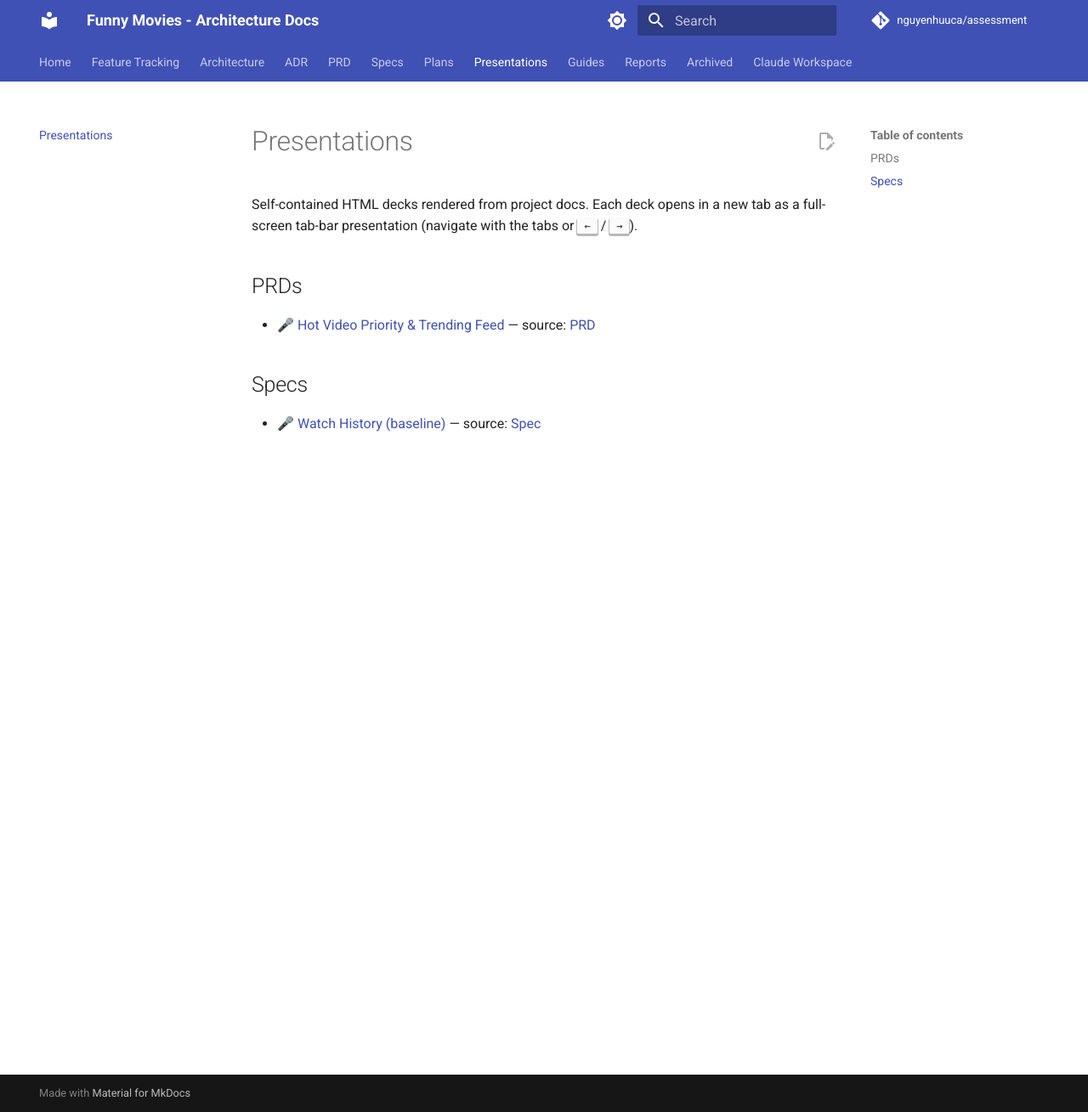
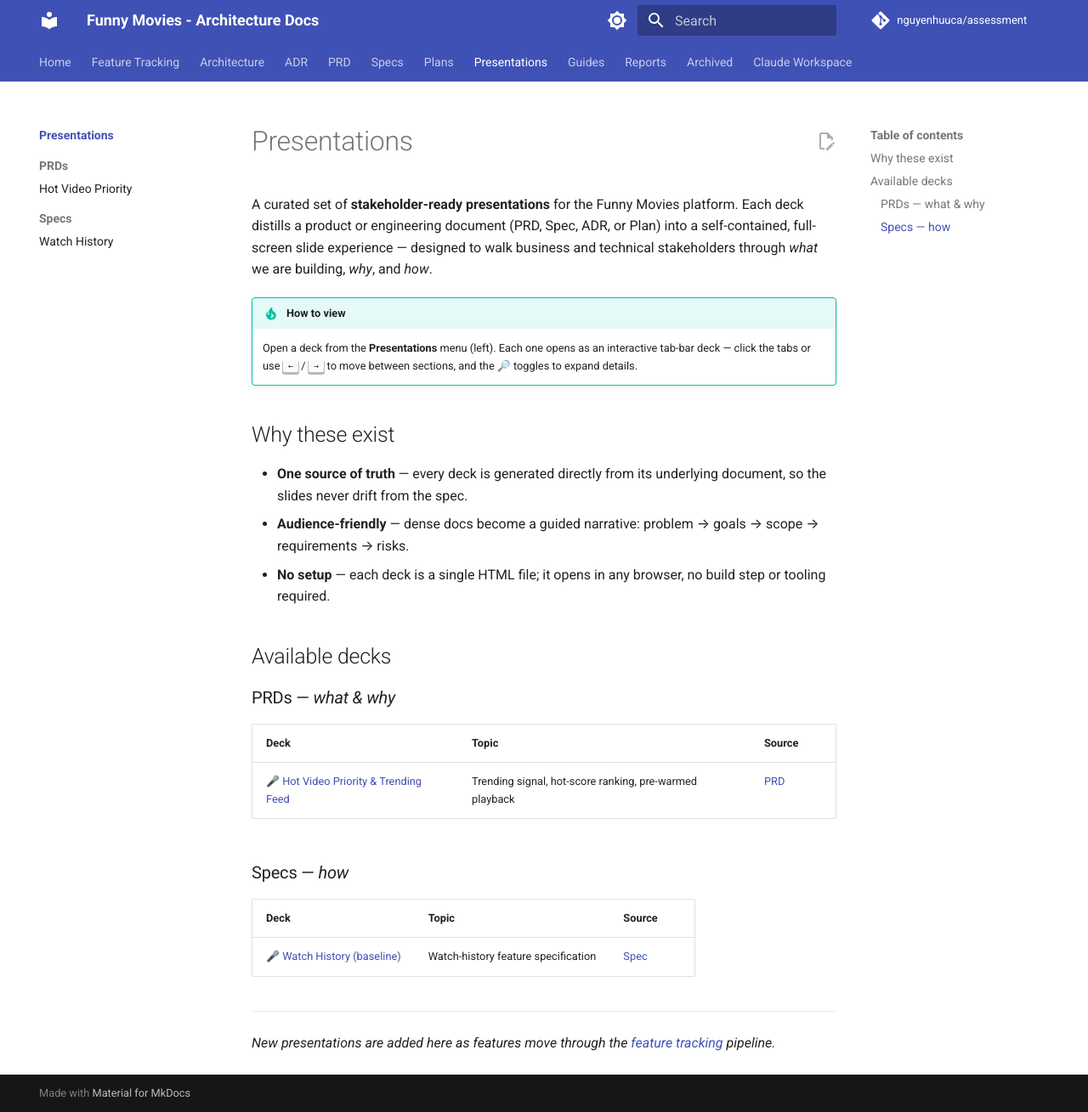
Before and after one commit to nguyenhuuca/assessment, an MkDocs documentation site: the page built from docs/presentations/index.md, in a window 1280 px wide and 1309 px high. Shown: the whole window at 85% size. Built offline with MkDocs 1.6.1 and Material for MkDocs 9.7.7, drawn with Linux system fonts in a browser that asks for light colours; comment, search, counter and statistics services are not loaded.

Commit message:
docs(presentation): restore submenu nav + stakeholder index landing
- Restore PRDs/Specs submenus pointing directly to .html decks
- Add presentations/index.md as section landing (general stakeholder overview)
- Enable navigation.indexes so clicking Presentations auto-shows the index

Co-Authored-By: Claude Opus 4.8 <noreply@anthropic.com>

```diff
--- a/docs/presentations/index.md
+++ b/docs/presentations/index.md
@@ -1,13 +1,40 @@
 # Presentations
 
-Self-contained HTML decks rendered from project docs. Each deck opens in a new
-tab as a full-screen tab-bar presentation (navigate with the tabs or
-<kbd>←</kbd> / <kbd>→</kbd>).
+A curated set of **stakeholder-ready presentations** for the Funny Movies
+platform. Each deck distills a product or engineering document (PRD, Spec, ADR,
+or Plan) into a self-contained, full-screen slide experience — designed to walk
+business and technical stakeholders through *what* we are building, *why*, and
+*how*.
 
-## PRDs
+!!! tip "How to view"
+    Open a deck from the **Presentations** menu (left). Each one opens as an
+    interactive tab-bar deck — click the tabs or use <kbd>←</kbd> / <kbd>→</kbd>
+    to move between sections, and the 🔎 toggles to expand details.
 
-- <a href="../prd/PRD-hot-video-priority.html" target="_blank" rel="noopener">🎤 Hot Video Priority &amp; Trending Feed</a> — source: [PRD](../prd/PRD-hot-video-priority.md)
+## Why these exist
 
-## Specs
+- **One source of truth** — every deck is generated directly from its underlying
+  document, so the slides never drift from the spec.
+- **Audience-friendly** — dense docs become a guided narrative: problem → goals →
+  scope → requirements → risks.
+- **No setup** — each deck is a single HTML file; it opens in any browser, no
+  build step or tooling required.
 
-- <a href="../specs/spec-watch-history.html" target="_blank" rel="noopener">🎤 Watch History (baseline)</a> — source: [Spec](../specs/spec-watch-history.md)
+## Available decks
+
+### PRDs — *what & why*
+
+| Deck | Topic | Source |
+|------|-------|--------|
+| <a href="../prd/PRD-hot-video-priority.html" target="_blank" rel="noopener">🎤 Hot Video Priority &amp; Trending Feed</a> | Trending signal, hot-score ranking, pre-warmed playback | [PRD](../prd/PRD-hot-video-priority.md) |
+
+### Specs — *how*
+
+| Deck | Topic | Source |
+|------|-------|--------|
+| <a href="../specs/spec-watch-history.html" target="_blank" rel="noopener">🎤 Watch History (baseline)</a> | Watch-history feature specification | [Spec](../specs/spec-watch-history.md) |
+
+---
+
+*New presentations are added here as features move through the
+[feature tracking](../tracking.md) pipeline.*
--- a/mkdocs.yml
+++ b/mkdocs.yml
@@ -11,6 +11,7 @@ theme:
     - navigation.tabs
     - navigation.sections
     - navigation.expand
+    - navigation.indexes
     - navigation.top
     - search.highlight
     - search.suggest
@@ -103,7 +104,12 @@ nav:
       - Bookmark Feature: plans/plan-bookmark-feature.md
       - Watch History: plans/plan-watch-history-opus.md
 
-  - Presentations: presentations/index.md
+  - Presentations:
+      - presentations/index.md
+      - PRDs:
+          - Hot Video Priority: prd/PRD-hot-video-priority.html
+      - Specs:
+          - Watch History: specs/spec-watch-history.html
       # - ADRs:
       #     - <title>: adr/<name>.html
       # - Plans:
```
